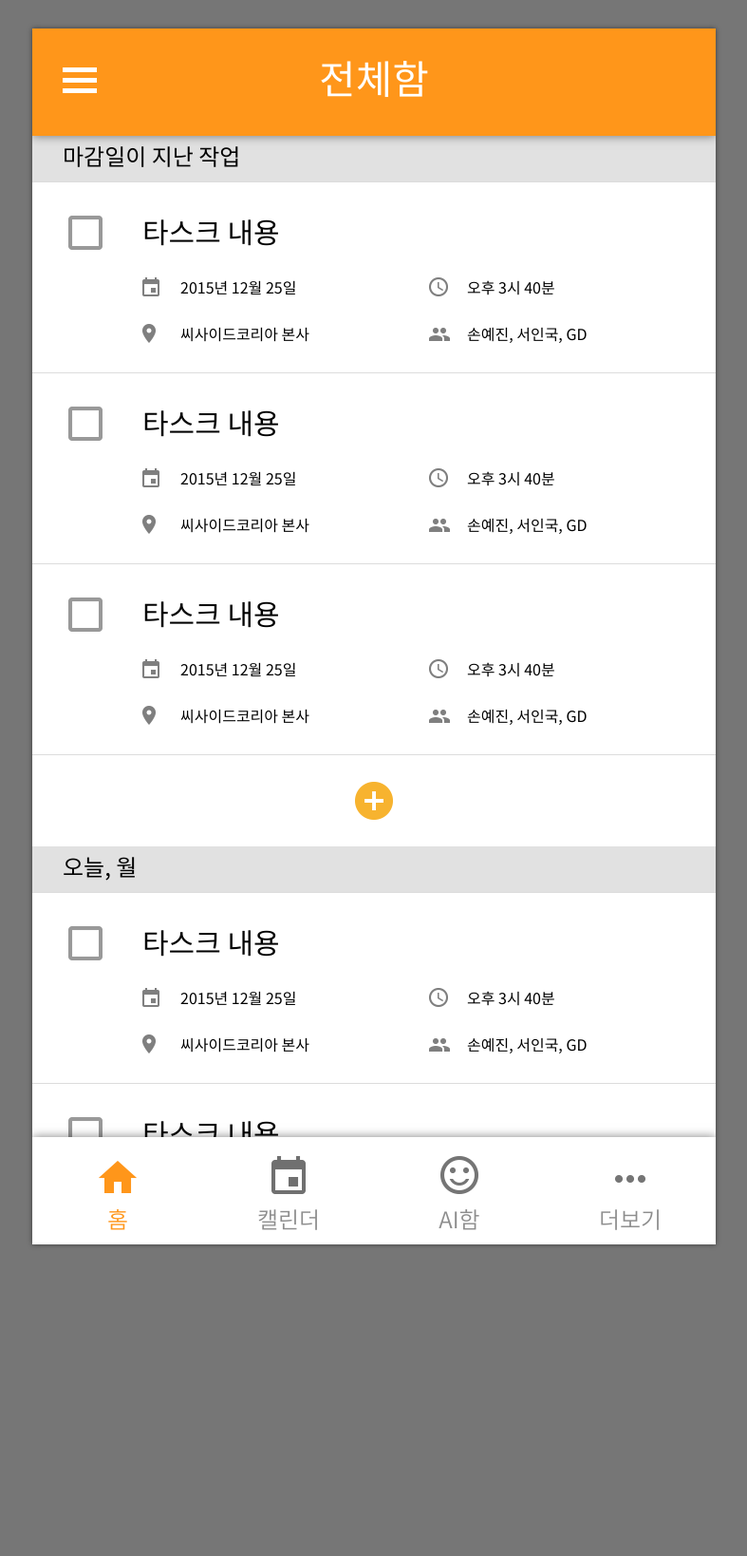
After one commit to MWanKi/cview, a PHP site: page /task-all.php in a window 1280 px wide. The commit adds this page. Shown: the top 1638 px of the page at 95% size, without its empty margins (246-1033 px from the left). Run offline with PHP 8.4, Linux system fonts and the light colour scheme.

Commit message:
전체함 완료
- 폼이 동일해서 오래걸리지 않았습니다.

```diff
--- a/css/common.css
+++ b/css/common.css
@@ -77,8 +77,9 @@ h1,h2,h3,h4,h5,h6, div, p, span, strong, em, td, a {font-family:'notosans'; font
 
 .ul-task .li-taskdata {position:relative; height:125px; padding:40px 0 35px; border-bottom:1px solid #dcdcdc;}
 .ul-task .li-taskdata .box-txt {float: right; width:604px;}
+.ul-task .li-taskdata .box-txt a {display:block;}
 .ul-task .li-taskdata .box-txt .tit-task {font-size:30px; color:#000;}
-.ul-task .li-taskdata .box-txt .ul-data {padding:30px 0 0;}
+.ul-task .li-taskdata .box-txt .ul-data {padding:30px 0 0; overflow: hidden;}
 .ul-task .li-taskdata .box-txt .ul-data li {float: left; width:222px; height:24px; margin:0 40px 25px 0; padding:0 0 0 40px; line-height:24px; color:#000;}
 .ul-task .li-taskdata .box-txt .ul-data .li-date {background:url('../images/task-data1.png') 0 0 no-repeat;}
 .ul-task .li-taskdata .box-txt .ul-data .li-time {background:url('../images/task-data2.png') 0 0 no-repeat;}
@@ -87,3 +88,5 @@ h1,h2,h3,h4,h5,h6, div, p, span, strong, em, td, a {font-family:'notosans'; font
 .ul-task .li-taskdata .box-check {position:absolute; top:29px; left:32px;}
 .ul-task .li-taskdata .box-check label {width:48px; height:48px; display:block; background:url('../images/check-off.png') center center no-repeat;}
 .ul-task .li-taskdata .box-check input[type=checkbox] {display:none;}
+
+.btn-task-more {display:block; height:96px; background:url('../images/task-more.png') center center no-repeat; text-indent:-9999px;}
--- a/header.php
+++ b/header.php
@@ -21,68 +21,11 @@
 				<span class="bar2"></span>
 				<span class="bar3"></span>
 			</a>
-			<h2>오늘함</h2>
+			<h2><?= $page_name ?></h2>
 		</div>
 		<!-- header -->
 
-		<!-- sidebar -->
-		<div class="wrap-sidebar easing">
-			<div class="box-top">
-				<div class="box-profile">
-					<img src="/images/profile.png" alt="">
-				</div>
-				<p class="txt-name">C.SIDE Inc.</p>
-				<a href="#" class="btn-setting">
-					<img src="/images/setting.png" alt="">
-				</a>
-			</div>
-			<ul class="ul-sidebar ul-topnav">
-				<li class="li-nav li-all li-on">
-					<a href="#">
-						전체함
-						<span class="num-count">22</span>
-					</a>
-				</li>
-				<li class="li-nav li-today">
-					<a href="#">
-						오늘
-						<span class="num-count">10</span>
-					</a>
-				</li>
-				<li class="li-nav li-tomorrow">
-					<a href="#">
-						내일
-						<span class="num-count">4</span>
-					</a>
-				</li>
-				<li class="li-nav li-nextweek">
-					<a href="#">
-						다음 7일
-						<span class="num-count">8</span>
-					</a>
-				</li>
-				<li class="li-nav li-calendar">
-					<a href="#">
-						캘린더
-						<span class="num-count"></span>
-					</a>
-				</li>
-			</ul>
-			<ul class="ul-sidebar ul-botnav">
-				<li class="li-nav li-addgroup">
-					<a href="#">
-						그룹함 추가
-					</a>
-				</li>
-				<li class="li-nav li-managegroup">
-					<a href="#">
-						그룹함 관리
-					</a>
-				</li>
-			</ul>
-		</div>
-		<span class="cover"></span>
-		<!-- sidebar -->
+		<?php include('sidebar.php'); ?>
 
 		<!-- shortcut -->
 		<div class="box-shortcut">
--- a/index.php
+++ b/index.php
@@ -1,3 +1,6 @@
+<?php
+    $page_name = '오늘함';
+?>
 <?php include('header.php') ?>
     <div class="box-mainlist">
         <div class="box-data">
--- /dev/null
+++ b/sidebar.php
@@ -0,0 +1,58 @@
+<!-- sidebar -->
+<div class="wrap-sidebar easing">
+	<div class="box-top">
+		<div class="box-profile">
+			<img src="/images/profile.png" alt="">
+		</div>
+		<p class="txt-name">C.SIDE Inc.</p>
+		<a href="#" class="btn-setting">
+			<img src="/images/setting.png" alt="">
+		</a>
+	</div>
+	<ul class="ul-sidebar ul-topnav">
+		<li class="li-nav li-all li-on">
+			<a href="task-all.php">
+				전체함
+				<span class="num-count">22</span>
+			</a>
+		</li>
+		<li class="li-nav li-today">
+			<a href="#">
+				오늘
+				<span class="num-count">10</span>
+			</a>
+		</li>
+		<li class="li-nav li-tomorrow">
+			<a href="#">
+				내일
+				<span class="num-count">4</span>
+			</a>
+		</li>
+		<li class="li-nav li-nextweek">
+			<a href="#">
+				다음 7일
+				<span class="num-count">8</span>
+			</a>
+		</li>
+		<li class="li-nav li-calendar">
+			<a href="#">
+				캘린더
+				<span class="num-count"></span>
+			</a>
+		</li>
+	</ul>
+	<ul class="ul-sidebar ul-botnav">
+		<li class="li-nav li-addgroup">
+			<a href="#">
+				그룹함 추가
+			</a>
+		</li>
+		<li class="li-nav li-managegroup">
+			<a href="#">
+				그룹함 관리
+			</a>
+		</li>
+	</ul>
+</div>
+<span class="cover"></span>
+<!-- sidebar -->
--- /dev/null
+++ b/task-all.php
@@ -0,0 +1,183 @@
+<?php
+    $page_name = '전체함';
+?>
+<?php include('header.php') ?>
+    <div class="box-mainlist">
+        <div class="box-data">
+            <h3 class="head-data">마감일이 지난 작업</h3>
+            <ul class="ul-task">
+                <?php for ($i=0; $i < 3; $i++) { ?>
+
+                <li class="li-taskdata">
+                    <div class="box-txt">
+                        <a href="#">
+                            <p class="tit-task">타스크 내용</p>
+                            <ul class="ul-data">
+                                <li class="li-date">2015년 12월 25일</li>
+                                <li class="li-time">오후 3시 40분</li>
+                                <li class="li-place">씨사이드코리아 본사</li>
+                                <li class="li-member">손예진, 서인국, GD</li>
+                            </ul>
+                        </a>
+                    </div>
+                    <div class="box-check">
+                        <input type="checkbox" name="" id="">
+                        <label for=""></label>
+                    </div>
+                </li>
+
+                <?php } ?>
+            </ul>
+            <!-- if task-data more -->
+            <a href="#" class="btn-task-more">더보기</a>
+            <!-- if task-data more -->
+        </div>
+
+        <div class="box-data">
+            <h3 class="head-data">오늘, 월</h3>
+            <ul class="ul-task">
+                <?php for ($i=0; $i < 3; $i++) { ?>
+
+                <li class="li-taskdata">
+                    <div class="box-txt">
+                        <a href="#">
+                            <p class="tit-task">타스크 내용</p>
+                            <ul class="ul-data">
+                                <li class="li-date">2015년 12월 25일</li>
+                                <li class="li-time">오후 3시 40분</li>
+                                <li class="li-place">씨사이드코리아 본사</li>
+                                <li class="li-member">손예진, 서인국, GD</li>
+                            </ul>
+                        </a>
+                    </div>
+                    <div class="box-check">
+                        <input type="checkbox" name="" id="">
+                        <label for=""></label>
+                    </div>
+                </li>
+
+                <?php } ?>
+            </ul>
+            <!-- if task-data more -->
+            <a href="#" class="btn-task-more">더보기</a>
+            <!-- if task-data more -->
+        </div>
+
+        <div class="box-data">
+            <h3 class="head-data">내일, 화</h3>
+            <ul class="ul-task">
+                <?php for ($i=0; $i < 3; $i++) { ?>
+
+                <li class="li-taskdata">
+                    <div class="box-txt">
+                        <a href="#">
+                            <p class="tit-task">타스크 내용</p>
+                            <ul class="ul-data">
+                                <li class="li-date">2015년 12월 25일</li>
+                                <li class="li-time">오후 3시 40분</li>
+                                <li class="li-place">씨사이드코리아 본사</li>
+                                <li class="li-member">손예진, 서인국, GD</li>
+                            </ul>
+                        </a>
+                    </div>
+                    <div class="box-check">
+                        <input type="checkbox" name="" id="">
+                        <label for=""></label>
+                    </div>
+                </li>
+
+                <?php } ?>
+            </ul>
+            <!-- if task-data more -->
+            <a href="#" class="btn-task-more">더보기</a>
+            <!-- if task-data more -->
+        </div>
+
+        <div class="box-data">
+            <h3 class="head-data">다음 7일간</h3>
+            <ul class="ul-task">
+                <?php for ($i=0; $i < 3; $i++) { ?>
+
+                <li class="li-taskdata">
+                    <div class="box-txt">
+                        <a href="#">
+                            <p class="tit-task">타스크 내용</p>
+                            <ul class="ul-data">
+                                <li class="li-date">2015년 12월 25일</li>
+                                <li class="li-time">오후 3시 40분</li>
+                                <li class="li-place">씨사이드코리아 본사</li>
+                                <li class="li-member">손예진, 서인국, GD</li>
+                            </ul>
+                        </a>
+                    </div>
+                    <div class="box-check">
+                        <input type="checkbox" name="" id="">
+                        <label for=""></label>
+                    </div>
+                </li>
+
+                <?php } ?>
+            </ul>
+            <!-- if task-data more -->
+            <a href="#" class="btn-task-more">더보기</a>
+            <!-- if task-data more -->
+        </div>
+
+        <div class="box-data">
+            <h3 class="head-data">그 후</h3>
+            <ul class="ul-task">
+                <?php for ($i=0; $i < 2; $i++) { ?>
+
+                <li class="li-taskdata">
+                    <div class="box-txt">
+                        <a href="#">
+                            <p class="tit-task">타스크 내용</p>
+                            <ul class="ul-data">
+                                <li class="li-date">2015년 12월 25일</li>
+                                <li class="li-time">오후 3시 40분</li>
+                                <li class="li-place">씨사이드코리아 본사</li>
+                                <li class="li-member">손예진, 서인국, GD</li>
+                            </ul>
+                        </a>
+                    </div>
+                    <div class="box-check">
+                        <input type="checkbox" name="" id="">
+                        <label for=""></label>
+                    </div>
+                </li>
+
+                <?php } ?>
+            </ul>
+        </div>
+
+        <div class="box-data">
+            <h3 class="head-data">마감일 없음</h3>
+            <ul class="ul-task">
+                <?php for ($i=0; $i < 3; $i++) { ?>
+
+                <li class="li-taskdata">
+                    <div class="box-txt">
+                        <a href="#">
+                            <p class="tit-task">타스크 내용</p>
+                            <ul class="ul-data">
+                                <li class="li-date">2015년 12월 25일</li>
+                                <li class="li-time">오후 3시 40분</li>
+                                <li class="li-place">씨사이드코리아 본사</li>
+                                <li class="li-member">손예진, 서인국, GD</li>
+                            </ul>
+                        </a>
+                    </div>
+                    <div class="box-check">
+                        <input type="checkbox" name="" id="">
+                        <label for=""></label>
+                    </div>
+                </li>
+
+                <?php } ?>
+            </ul>
+            <!-- if task-data more -->
+            <a href="#" class="btn-task-more">더보기</a>
+            <!-- if task-data more -->
+        </div>
+    </div>
+<?php include('footer.php') ?>
```
Also changed, not shown: images/task-more.png (added).
